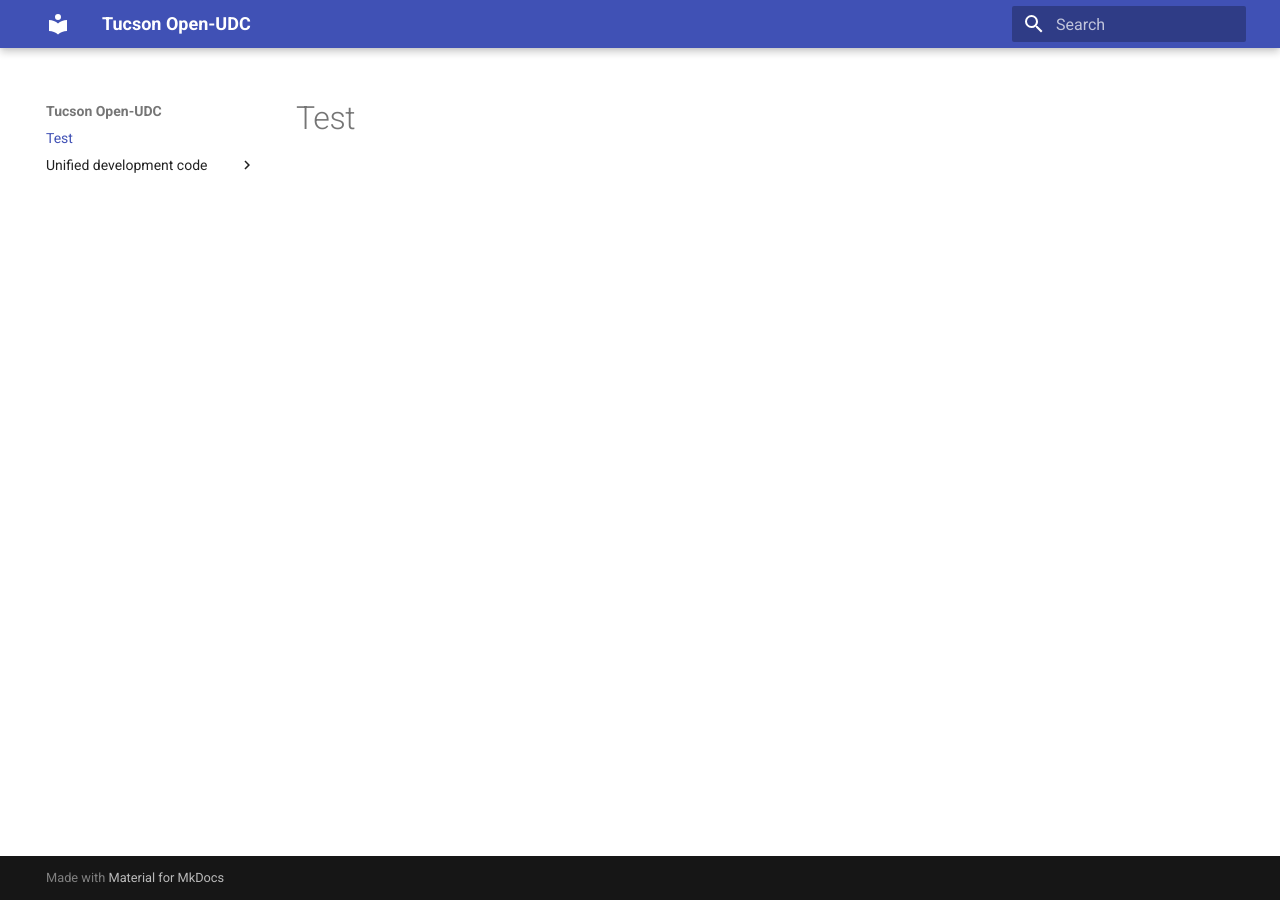
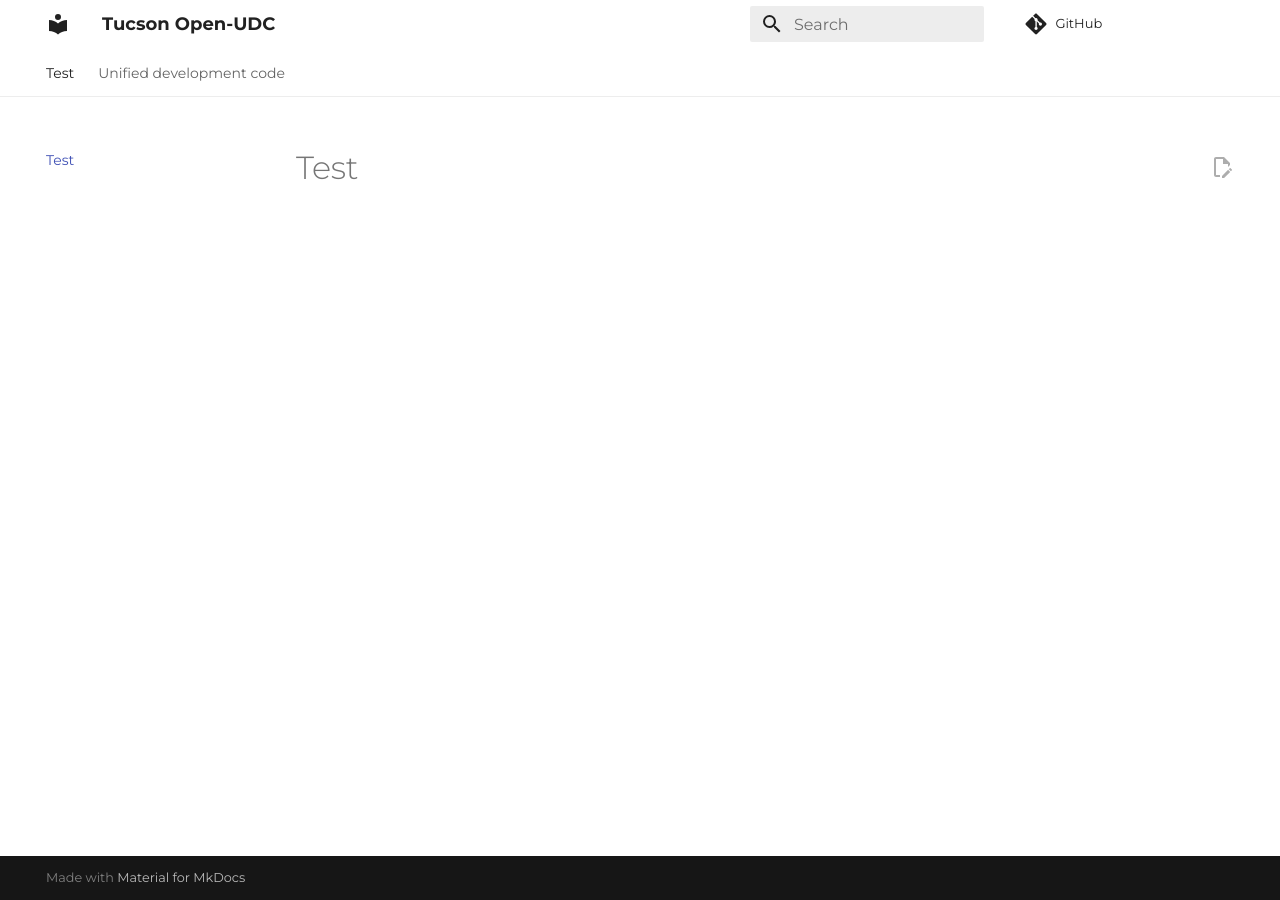
Before and after one commit to katteranga/tucson-udc, an MkDocs documentation site: the page built from docs/index.md, in a window 1280 px wide. Built offline with MkDocs 1.6.1 and Material for MkDocs 9.7.7, drawn with Linux system fonts in a browser that asks for light colours; comment, search, counter and statistics services are not loaded.

Commit message:
Update mkdocs.yml

```diff
--- a/mkdocs.yml
+++ b/mkdocs.yml
@@ -1,4 +1,27 @@
 site_name: Tucson Open-UDC
 site_url: https://katteranga.github.io/tucson-udc/
+repo_url: https://github.com/katteranga/tucson-udc/
+edit_uri: edit/main/docs/
 theme:
   name: material
+  palette:
+    primary: white
+    accent: blue
+  font:
+    text: Montserrat
+    code: IBM Plex Mono
+  language: en
+  features:
+    - navigation.instant
+    - navigation.instant.prefetch
+    - navigation.instant.progress
+    - navigation.tracking
+    - navigation.tabs
+    - navigation.path
+    - toc.follow
+    - toc.integrate
+    - search.highlight
+    - content.action.edit
+
+  plugins:
+    - tags
```
